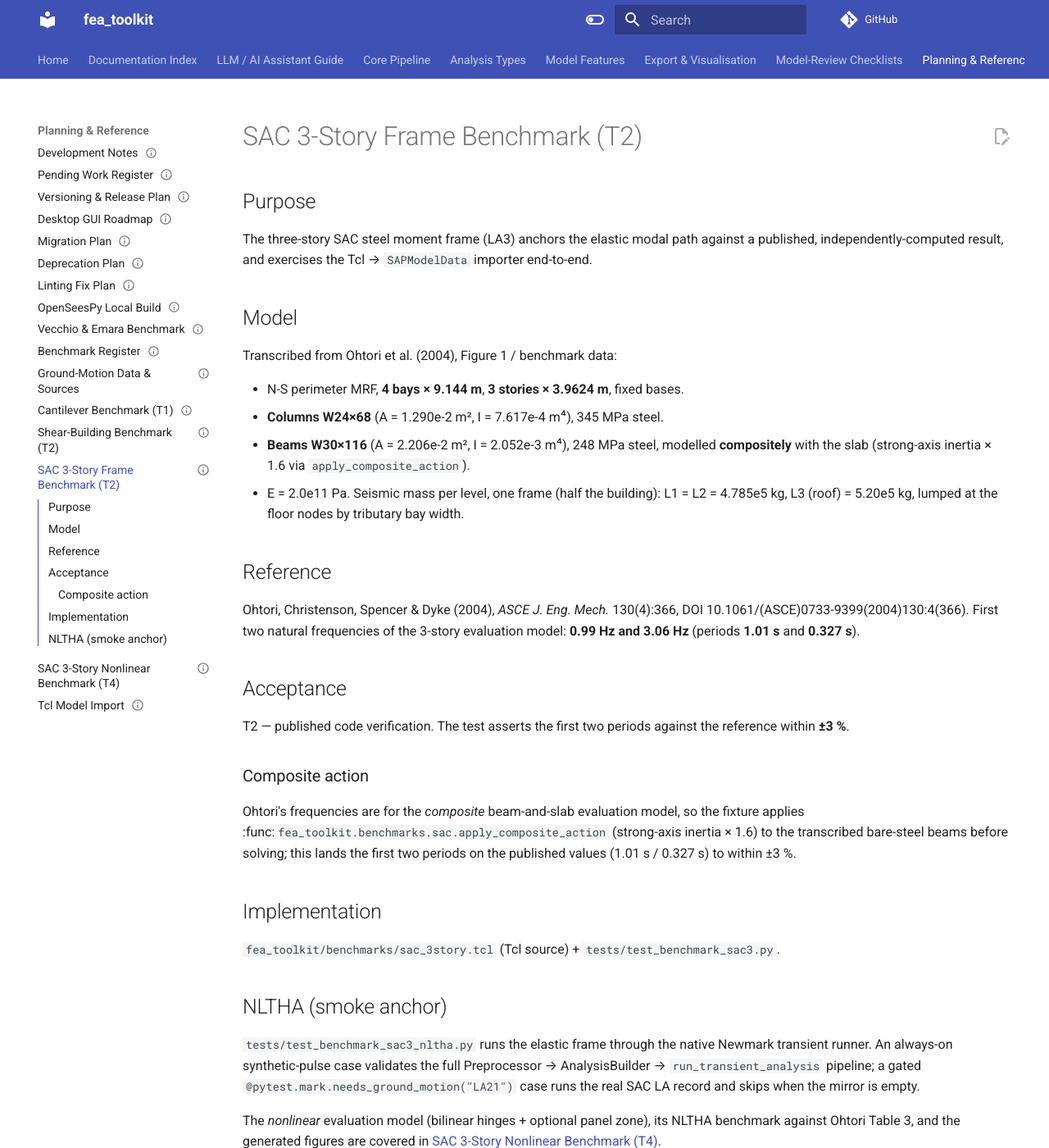
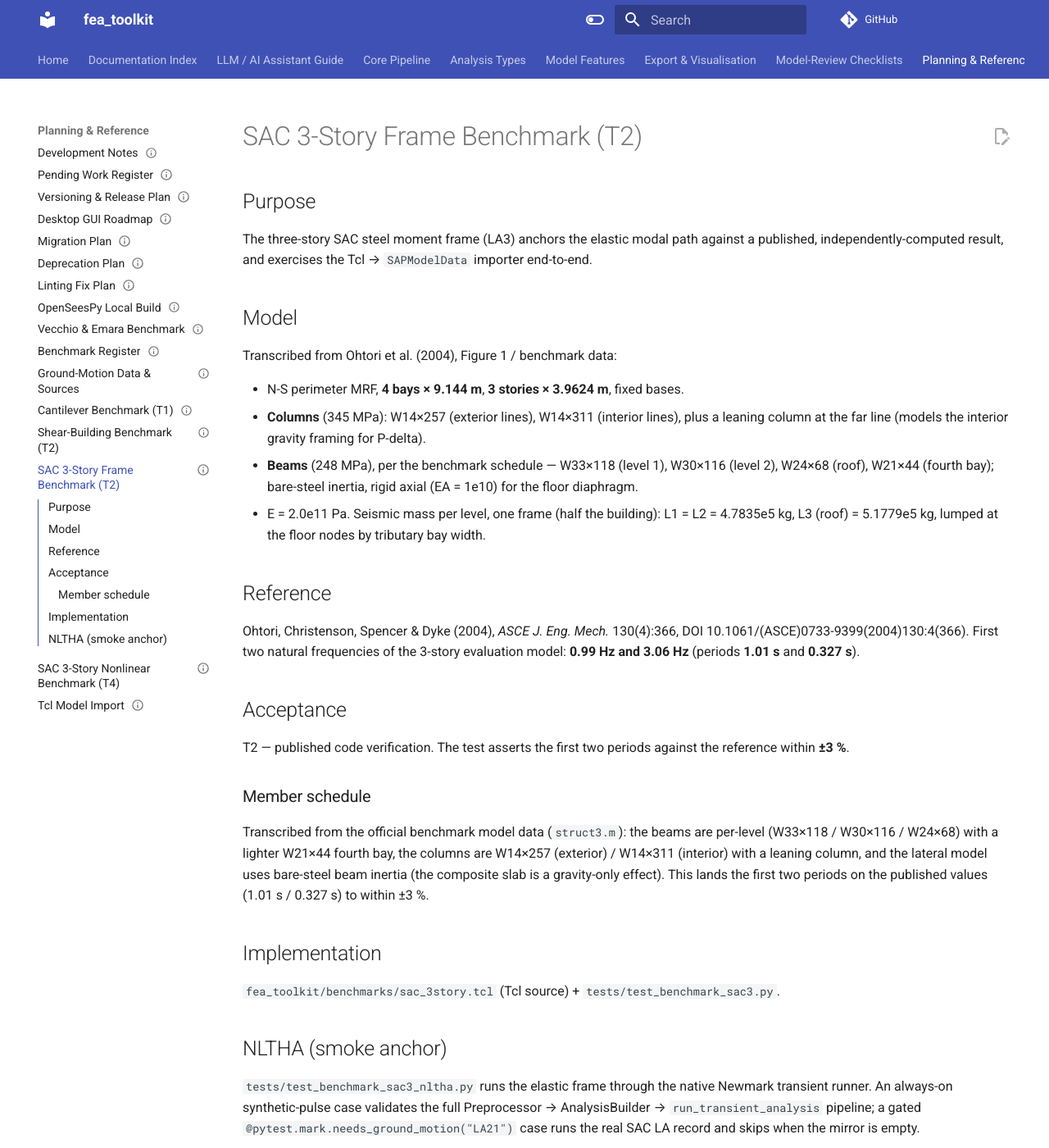
Before and after one commit to boustrephon/fea_toolkit, an MkDocs documentation site: the page built from docs/sac_benchmark.md, in a window 1280 px wide and 1400 px high. Shown: the whole window at 82% size. Built offline with MkDocs 1.6.1 and Material for MkDocs 9.7.7, drawn with Linux system fonts in a browser that asks for light colours; comment, search, counter and statistics services are not loaded.

Commit message:
fix(benchmarks): transcribe the SAC 3-story model from the official data
The earlier transcription (W24x68 columns, uniform W30x116 beams) was wrong:
the official benchmark data (struct3.m, NEES resource 257) uses W14x257/W14x311
columns, per-level beams (W33x118/W30x116/W24x68) with a W21x44 fourth bay, a
leaning column, and a bare-steel lateral model (the composite slab is
gravity-only).  The previous composite x1.6 inertia factor was compensating for
the too-flexible columns; it is removed.

With the correct members the elastic T1/T2 land on the published 1.01/0.327 s
to <1.6% (no tuning), and M1 under the El Centro record peaks at ~0.145 m vs
the 0.151 m reference (~4%).

Add the El Centro 1940 record (extracted from the benchmark archive) as a gated
needs_ground_motion('ELCENTRO') test plus a manifest entry.

```diff
--- a/docs/_generate_sac_figures.py
+++ b/docs/_generate_sac_figures.py
@@ -81,14 +81,14 @@ def _hinge_backbone() -> None:
         return th, m
 
     E = 2.0e11
-    col_e0 = 6.0 * E * 7.617e-4 / 3.9624
-    beam_e0 = 6.0 * E * 2.052e-3 / 9.144
+    col_e0 = 6.0 * E * 1.41475e-3 / 3.9624  # W14x257
+    beam_e0 = 6.0 * E * 2.0514e-3 / 9.144  # W30x116
     col_my = COLUMN["Z33"] * COLUMN["fy"]
     beam_my = BEAM["Z33"] * BEAM["fy"]
 
     fig, ax = plt.subplots(figsize=(6.0, 4.2))
     for my, e0, label, c in (
-        (col_my, col_e0, "W24x68 column (345 MPa)", "#1f77b4"),
+        (col_my, col_e0, "W14x257 column (345 MPa)", "#1f77b4"),
         (beam_my, beam_e0, "W30x116 beam (248 MPa)", "#d62728"),
     ):
         th, m = steel01(my, e0, 0.02)
--- a/docs/sac_benchmark.md
+++ b/docs/sac_benchmark.md
@@ -20,11 +20,13 @@ against a published, independently-computed result, and exercises the Tcl →
 Transcribed from Ohtori et al. (2004), Figure 1 / benchmark data:
 
 - N-S perimeter MRF, **4 bays × 9.144 m**, **3 stories × 3.9624 m**, fixed bases.
-- **Columns W24×68** (A = 1.290e-2 m², I = 7.617e-4 m⁴), 345 MPa steel.
-- **Beams W30×116** (A = 2.206e-2 m², I = 2.052e-3 m⁴), 248 MPa steel, modelled
-  **compositely** with the slab (strong-axis inertia × 1.6 via `apply_composite_action`).
+- **Columns** (345 MPa): W14×257 (exterior lines), W14×311 (interior lines), plus a
+  leaning column at the far line (models the interior gravity framing for P-delta).
+- **Beams** (248 MPa), per the benchmark schedule — W33×118 (level 1), W30×116
+  (level 2), W24×68 (roof), W21×44 (fourth bay); bare-steel inertia, rigid axial
+  (EA = 1e10) for the floor diaphragm.
 - E = 2.0e11 Pa.  Seismic mass per level, one frame (half the building):
-  L1 = L2 = 4.785e5 kg, L3 (roof) = 5.20e5 kg, lumped at the floor nodes by
+  L1 = L2 = 4.7835e5 kg, L3 (roof) = 5.1779e5 kg, lumped at the floor nodes by
   tributary bay width.
 
 ## Reference
@@ -39,13 +41,14 @@ the 3-story evaluation model: **0.99 Hz and 3.06 Hz** (periods **1.01 s** and
 T2 — published code verification.  The test asserts the first two periods
 against the reference within **±3 %**.
 
-### Composite action
+### Member schedule
 
-Ohtori's frequencies are for the *composite* beam-and-slab evaluation model, so
-the fixture applies :func:`fea_toolkit.benchmarks.sac.apply_composite_action`
-(strong-axis inertia × 1.6) to the transcribed bare-steel beams before solving;
-this lands the first two periods on the published values (1.01 s / 0.327 s) to
-within ±3 %.
+Transcribed from the official benchmark model data (`struct3.m`): the beams are
+per-level (W33×118 / W30×116 / W24×68) with a lighter W21×44 fourth bay, the
+columns are W14×257 (exterior) / W14×311 (interior) with a leaning column, and
+the lateral model uses bare-steel beam inertia (the composite slab is a
+gravity-only effect).  This lands the first two periods on the published values
+(1.01 s / 0.327 s) to within ±3 %.
 
 ## Implementation
 
```
Also changed, not shown: docs/assets/sac3_model.json (+1 -1 lines), docs/sac_nonlinear_benchmark.md (+22 -16 lines), docs/assets/sac3_hinge_backbone.png, docs/assets/sac3_model.png, docs/assets/sac3_nltha_synthetic.png, docs/assets/sac3_panel_zone.png, docs/assets/sac3_periods.png, 6 other files.
